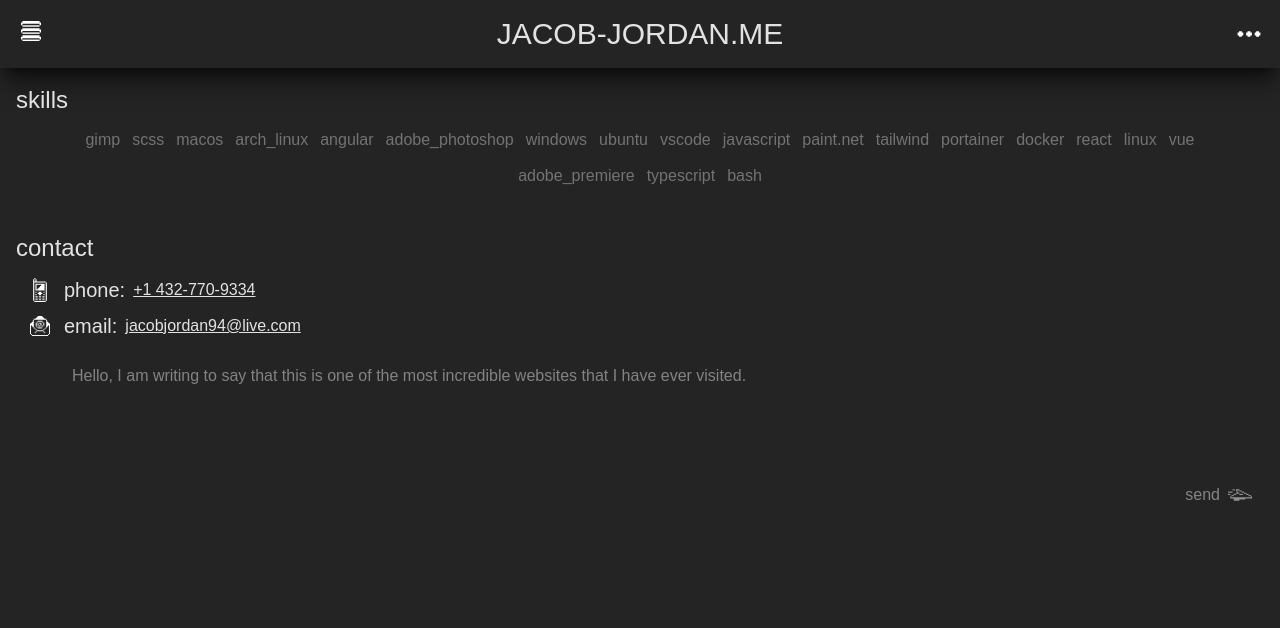
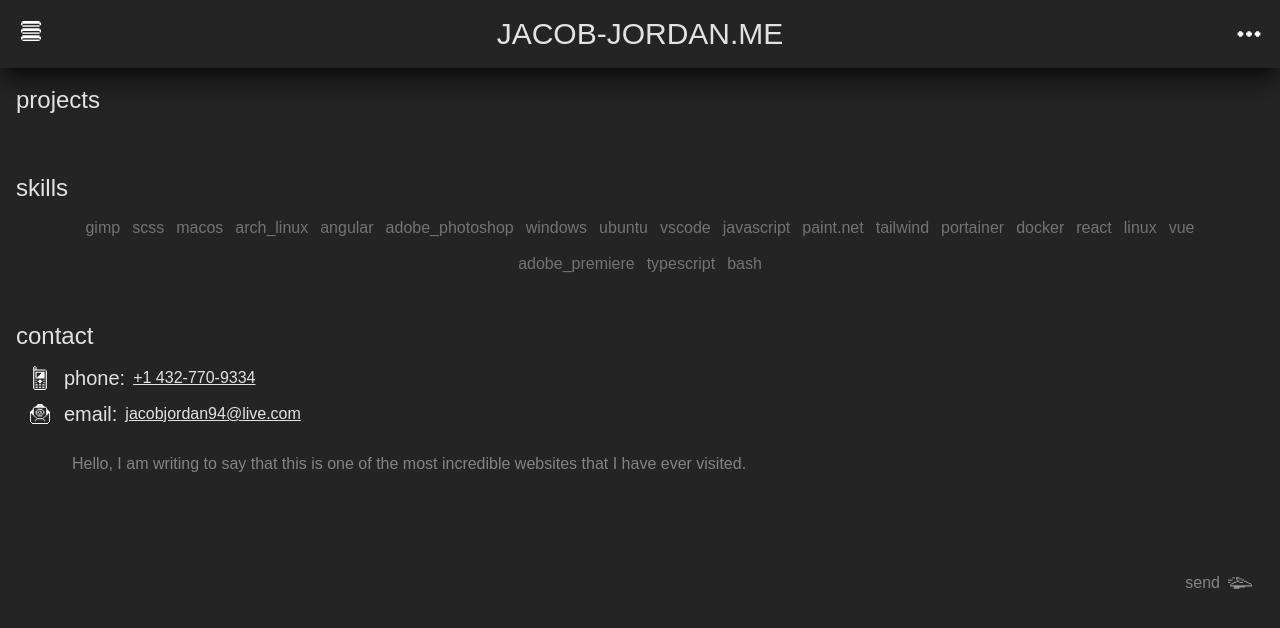
Before and after one commit to jacobjordan94/jacob-jordan-me, a React (Vite) app: page / in a window 1280 px wide. Shown: the top 628 px of the page. Built offline with nearby package versions, Linux system fonts and the light colour scheme; a web font is replaced by a local one.

Commit message:
add blank projects section

```diff
--- a/src/components/Projects.jsx
+++ b/src/components/Projects.jsx
@@ -0,0 +1,15 @@
+import { useContext } from "react";
+import { GlobalContext } from '../App';
+import Section from "./Section";
+
+export default function Projects() {
+    const { projects } = useContext(GlobalContext);
+
+    return (
+        <Section title="projects">
+            <div className="projects">
+
+            </div>
+        </Section>
+    );
+}
--- a/src/pages/Home.jsx
+++ b/src/pages/Home.jsx
@@ -1,9 +1,11 @@
 import Contact from "../components/Contact";
+import Projects from "../components/Projects";
 import Skills from "../components/Skills";
 
 export default function HomePage({}) {
     return (
         <div className="home-page p-4 flex flex-col gap-8">
+            <Projects />
             <Skills />
             <Contact />
         </div>
```
